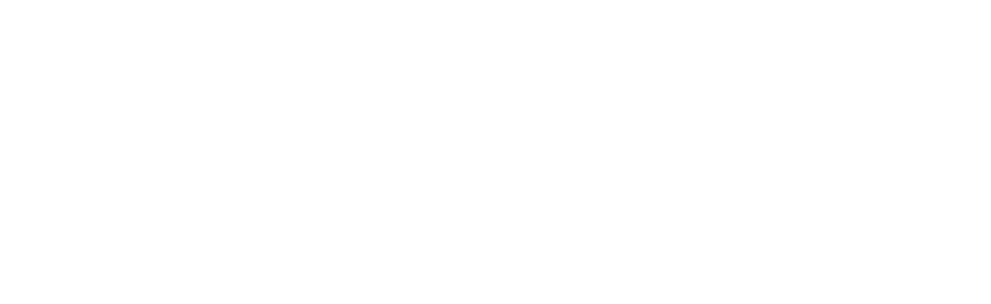
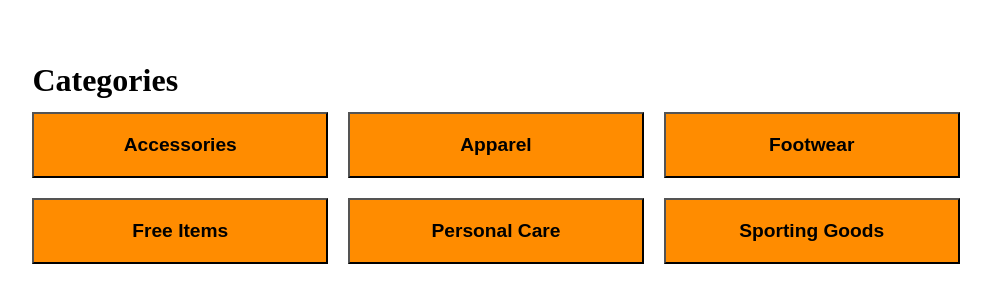
Before and after one commit to KatKhir/08_statisk_site, a plain HTML site: page index.html in a window 1280 px wide. Shown: the whole page, without its empty margins (144-1135 px from the left). Drawn offline with Linux system fonts and the light colour scheme.

Commit message:
Categories næsten done

```diff
--- a/index.html
+++ b/index.html
@@ -4,11 +4,26 @@
 <head>
     <meta charset="UTF-8">
     <meta name="viewport" content="width=device-width, initial-scale=1.0">
+    <link rel="stylesheet" href="style.css">
     <title>Forside</title>
 </head>
 
 <body>
+    <header></header>
 
+    <main>
+        <h1>Categories</h1>
+        <section class="category_list_container ">
+            <button>Accessories</button>
+            <button>Apparel</button>
+            <button>Footwear</button>
+            <button>Free Items</button>
+            <button>Personal Care</button>
+            <button>Sporting Goods</button>
+        </section>
+    </main>
+
+    <footer></footer>
 </body>
 
 </html>
--- a/style.css
+++ b/style.css
@@ -0,0 +1,33 @@
+/*************** Reset *********************/
+* {
+  margin: 0rem;
+  padding: 0.4rem;
+  box-sizing: border-box;
+}
+
+img {
+  width: 100%;
+  height: auto;
+  display: block;
+}
+
+/**************** main ***************/
+main {
+  padding: 30px;
+  max-width: 1000px;
+  margin: 0 auto;
+}
+/************************** Categories grid ***********************/
+.category_list_container {
+  display: grid;
+  grid-template-columns: 1fr 1fr 1fr;
+  gap: 20px;
+}
+
+/********* button ********/
+button {
+  padding: 20px 40px;
+  font-size: larger;
+  font-weight: 600;
+  background-color: darkorange;
+}
```
